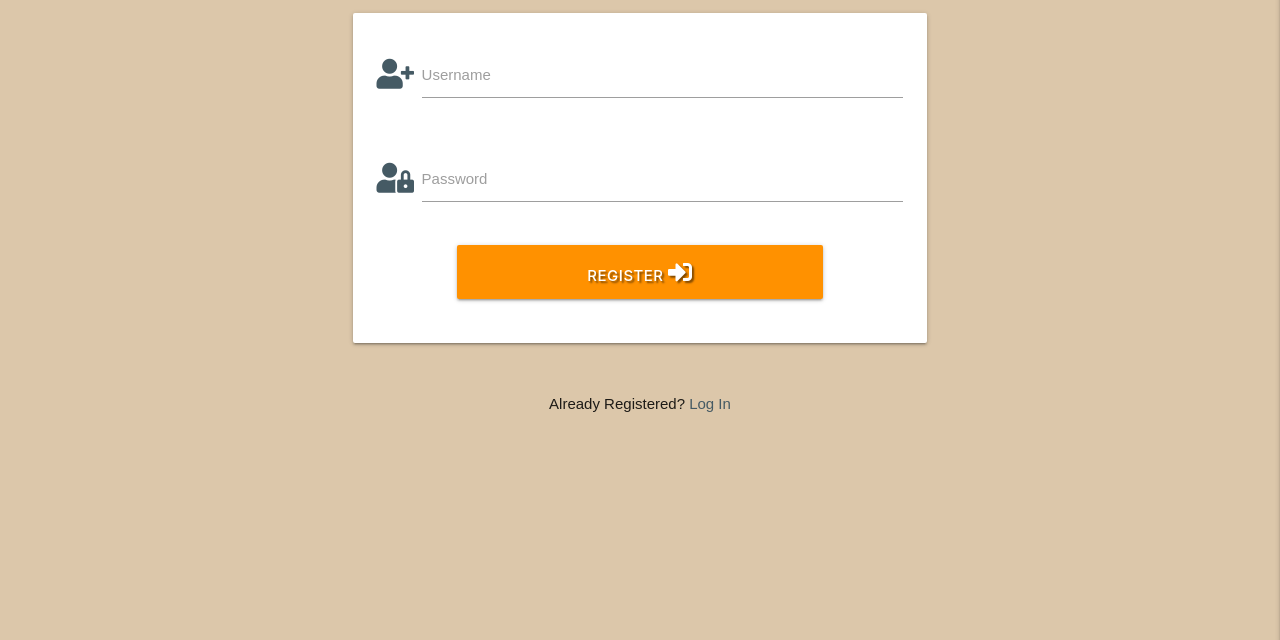
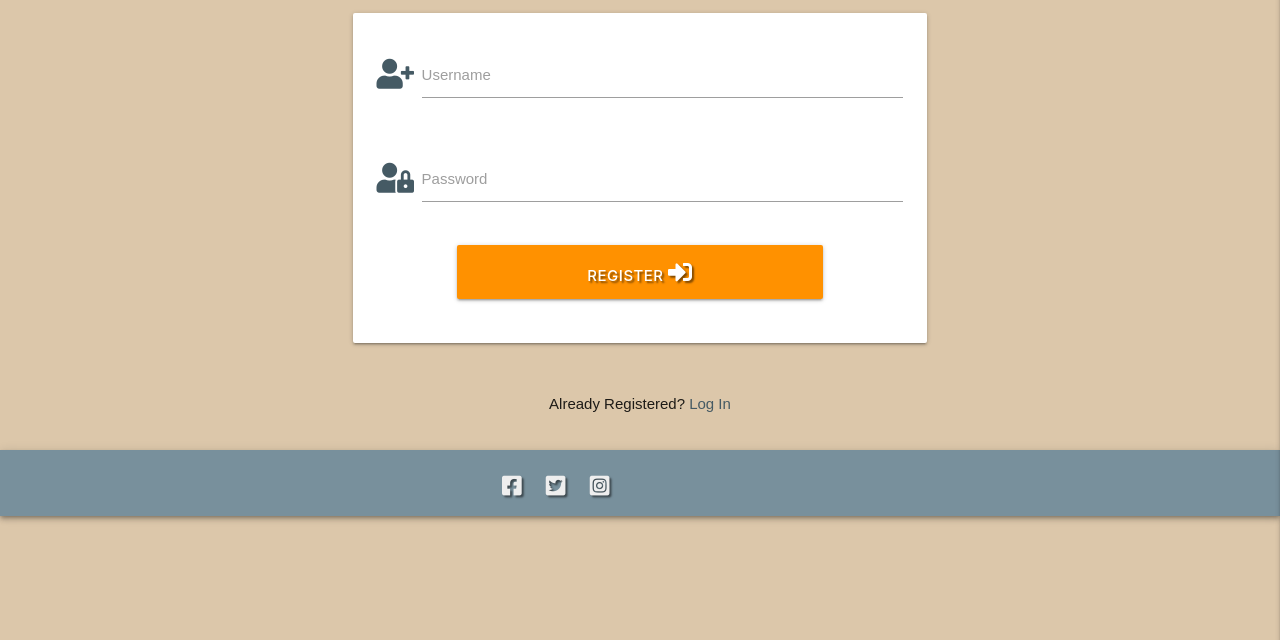
Before and after one commit to Code-Institute-Submissions/RuiOliveira83-MP3, a Flask app: page /register in a window 1280 px wide. Shown: the part 160-800 px from the top of the page. Run offline with Flask 2, Linux system fonts and the light colour scheme; data that the repository does not hold is empty; some libraries are stand-ins or nearby versions; some web fonts are replaced.

Commit message:
Footer added

```diff
--- a/static/css/style.css
+++ b/static/css/style.css
@@ -126,3 +126,16 @@ li.cat-list {
 .padding-top-8 {
     padding-top: 8px;
 }
+
+.footer-social-media li {
+    display: inline-block;
+    padding-right: 20px;
+}
+
+.footer-margin{
+    margin-bottom: 0px;
+}
+
+.page-footer {
+    padding-top: 10px;
+}
--- a/templates/base.html
+++ b/templates/base.html
@@ -85,6 +85,37 @@
             {% endblock %}
         </main>
 
+        <!-- Footer -->
+        <footer class="page-footer blue-grey lighten-1 z-depth-2 text-shadow">
+            <div class="container">
+                <div class="row footer-margin">
+                    <div class="col m4 offset-m4 s6 offset-s3">
+
+                        <ul class="footer-social-media">
+                            <li>
+                                <a class="grey-text text-lighten-3" href="https://www.facebook.com/" target="_blank"
+                                    aria-label="Facebook Page">
+                                    <i class="fab fa-facebook-square text-large"></i>
+                                </a>
+                            </li>
+                            <li>
+                                <a class="grey-text text-lighten-3" href="https://twitter.com/" target="_blank"
+                                    aria-label="Twitter Page">
+                                    <i class="fab fa-twitter-square text-large"></i>
+                                </a>
+                            </li>
+                            <li>
+                                <a class="grey-text text-lighten-3" href="https://www.instagram.com/" target="_blank"
+                                    aria-label="Instagram Page">
+                                    <i class="fab fa-instagram-square text-large"></i>
+                                </a>
+                            </li>
+                        </ul>
+                    </div>
+                </div>
+            </div>
+        </footer>
+
         <script src="https://code.jquery.com/jquery-3.6.0.min.js"
             integrity="sha256-/xUj+3OJU5yExlq6GSYGSHk7tPXikynS7ogEvDej/m4=" crossorigin="anonymous"></script>
         <script src="https://cdnjs.cloudflare.com/ajax/libs/materialize/1.0.0/js/materialize.min.js"></script>
```
Also changed, not shown: README.md. Lines whose indentation alone changed are shown as unchanged.
